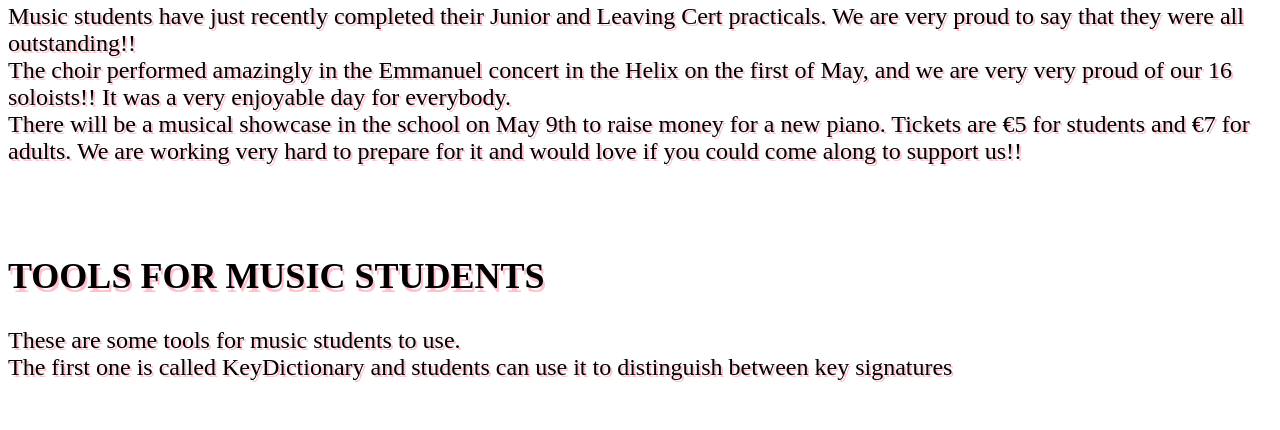
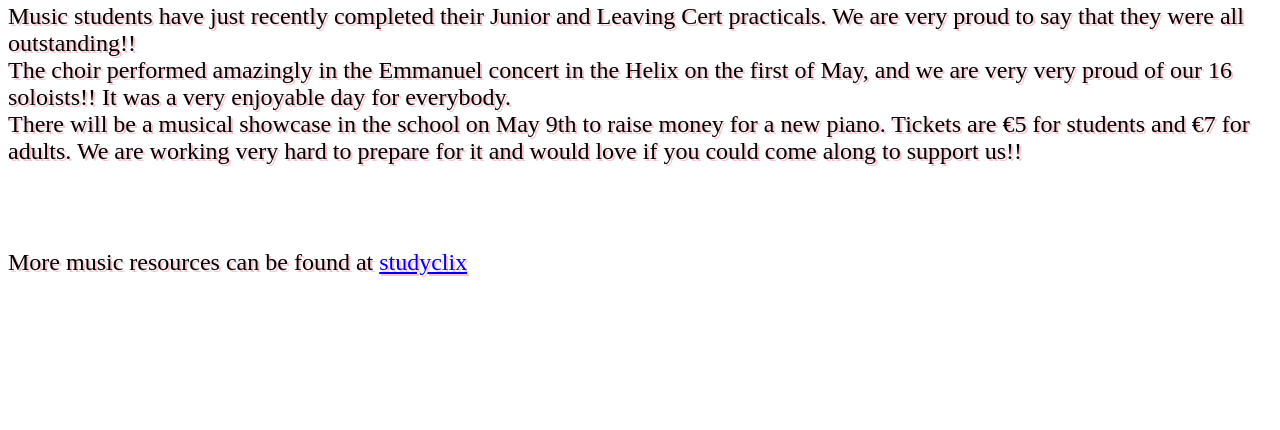
Before and after one commit to STJRush/maths, a plain HTML site: page index.html in a window 1280 px wide. Shown: the part 1321-1751 px from the top of the page. After the commit the page ends 1621 px from the top, so only its background shows below. Drawn offline with Linux system fonts and the light colour scheme.

Commit message:
Update index.html

```diff
--- a/index.html
+++ b/index.html
@@ -153,11 +153,7 @@ h3 {
     <br>There will be a musical showcase in the school on May 9th to raise money for a new piano. Tickets are &euro;5 for students and &euro;7 for adults. We are working very hard to prepare for it and would love if you could come along to support us!!</p>
     <br>
     <br>
-   <h2 id="Tools" class="t1">Tools for Music Students</h2>
 
-   <p class="t2">These are some tools for music students to use.
-   <br> The first one is called KeyDictionary and students can use it to distinguish between key signatures<p><br>
- <iframe src="https://trinket.io/embed/python/8be12c9001?outputOnly=true&start=result" width="100%" height="356" frameborder="0" marginwidth="0" marginheight="0" allowfullscreen></iframe>
 <p class="t2">More music resources can be found at <a class="linki" href="https://www.studyclix.ie/resources/junior-certificate/music">studyclix<a></p>
    </body>
 </html>
```
